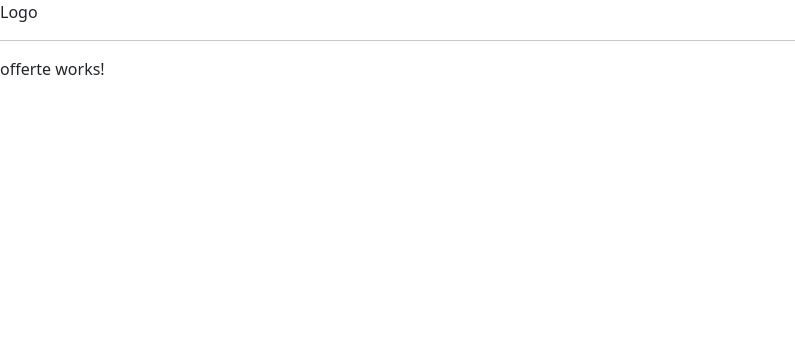
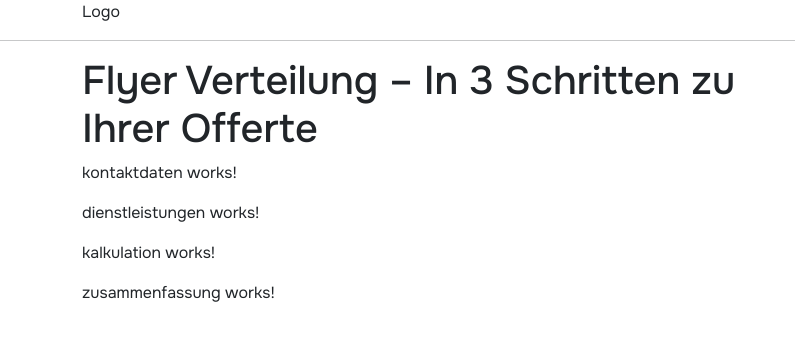
Before and after one commit to lidolee/fvch, an Angular app: page / in a window 1280 px wide. Shown: the top 340 px of the page, without its empty margins (0-795 px from the left). Built offline with nearby package versions, Linux system fonts and the light colour scheme.

Commit message:
setup components in offerte module

```diff
--- a/src/app/app.component.html
+++ b/src/app/app.component.html
@@ -1,4 +1,10 @@
-Logo
+<header class="container-xl">
+  <div class="row">
+    <div class="col-12">
+      Logo
+    </div>
+  </div>
+</header>
 
 <hr>
 
--- a/src/app/offerte/offerte/offerte.component.html
+++ b/src/app/offerte/offerte/offerte.component.html
@@ -1 +1,22 @@
-<p>offerte works!</p>
+<div class="container-xl">
+  <div class="row">
+    <div class="col-12 col-lg-8">
+      <h1>Flyer Verteilung – In 3 Schritten zu Ihrer Offerte</h1>
+    </div>
+  </div>
+</div>
+
+<div class="container-xl">
+  <div class="row">
+    <div class="col-12 col-lg-8">
+
+      <div class="offerte-container">
+        <app-kontaktdaten></app-kontaktdaten>
+        <app-dienstleistungen></app-dienstleistungen>
+        <app-kalkulation></app-kalkulation>
+        <app-zusammenfassung></app-zusammenfassung>
+      </div>
+
+    </div>
+  </div>
+</div>
--- a/src/index.html
+++ b/src/index.html
@@ -2,10 +2,46 @@
 <html lang="en">
 <head>
   <meta charset="utf-8">
-  <title>Fvch</title>
+  <!-- // SEO ////////////////////////////////////////////////////////////// -->
+  <meta name="robots" content="index, follow">
+  <link rel="canonical" href="https://www.flyer-verteilen.ch/offerte/" />
+  <title>Jetzt Offerte anfordern – FLYER VERTEILEN</title>
+  <meta name="description" content="Alles für Ihre Flyer-Kampagne: Design, Druck & Verteilung aus einer Hand. Jetzt unverbindliche Offerte für Ihre Region anfordern.">
+
+  <!-- // OPEN-GRAPH /////////////////////////////////////////////////////// -->
+  <meta property="og:title" content="Flyer Verteilung – Jetzt Offerte anfordern" />
+  <meta property="og:description" content="Design, Druck & Verteilung – alles aus einer Hand. Jetzt unverbindlich Offerte anfragen." />
+  <meta property="og:url" content="https://www.flyer-verteilen.ch/offerte/" />
+  <meta property="og:type" content="website" />
+  <meta property="og:image" content="https://www.flyer-verteilen.ch/images/og-preview.jpg" />
+
+  <!-- // ICONS //////////////////////////////////////////////////////////// -->
+  <link rel="shortcut icon" href=https://www.flyer-verteilen.ch/wp-content/uploads/2025/02/favicon.svg type=image/x-icon>
+  <link rel=apple-touch-icon sizes=180x180 href=https://www.flyer-verteilen.ch/wp-content/uploads/2025/02/apple-touch-icon.svg>
+  <link rel=icon sizes=192x192 href=https://www.flyer-verteilen.ch/wp-content/uploads/2025/02/android-devices-icon.svg>
+  <meta name="msapplication-TileImage" content="https://www.flyer-verteilen.ch/wp-content/uploads/2025/02/microsoft-edge-icon.svg">
+
+  <!-- // JSON-LD ////////////////////////////////////////////////////////// -->
+  <script type="application/ld+json">
+    {
+      "@context": "https://schema.org",
+      "@type": "Service",
+      "serviceType": "Flyer Verteilung",
+      "provider": {
+        "@type": "Organization",
+        "name": "FLYER VERTEILEN",
+        "url": "https://www.flyer-verteilen.ch"
+      },
+      "areaServed": "Schweiz",
+      "description": "Flyer Design, Druck und Verteilung – alles aus einer Hand. Jetzt unverbindlich Offerte anfordern."
+    }
+  </script>
+  <title>Jetzt Offerte anfordern – FLYER VERTEILEN</title>
   <base href="/">
-  <meta name="viewport" content="width=device-width, initial-scale=1">
-  <link rel="icon" type="image/x-icon" href="favicon.ico">
+  <meta name="viewport" content="width=device-width, initial-scale=1.0, maximum-scale=1.0, user-scalable=no">
+  <link rel="preconnect" href="https://fonts.googleapis.com">
+  <link rel="preconnect" href="https://fonts.gstatic.com" crossorigin>
+  <link href="https://fonts.googleapis.com/css2?family=Onest:wght@100..900&display=swap" rel="stylesheet">
 </head>
 <body>
   <app-root></app-root>
--- a/src/styles.scss
+++ b/src/styles.scss
@@ -2,3 +2,7 @@
 
 /* Importing Bootstrap SCSS file. */
 @import 'bootstrap/scss/bootstrap';
+
+body {
+  font-family: Onest, sans-serif;
+}
```
Also changed, not shown: src/app/offerte/components/dienstleistungen/dienstleistungen.component.ts (+11 -4 lines), src/app/offerte/components/kalkulation/kalkulation.component.ts (+11 -4 lines), src/app/offerte/components/kontaktdaten/kontaktdaten.component.ts (+11 -4 lines), src/app/offerte/components/zusammenfassung/zusammenfassung.component.ts (+11 -4 lines), src/app/offerte/offerte/offerte.component.ts (+15 -2 lines).
